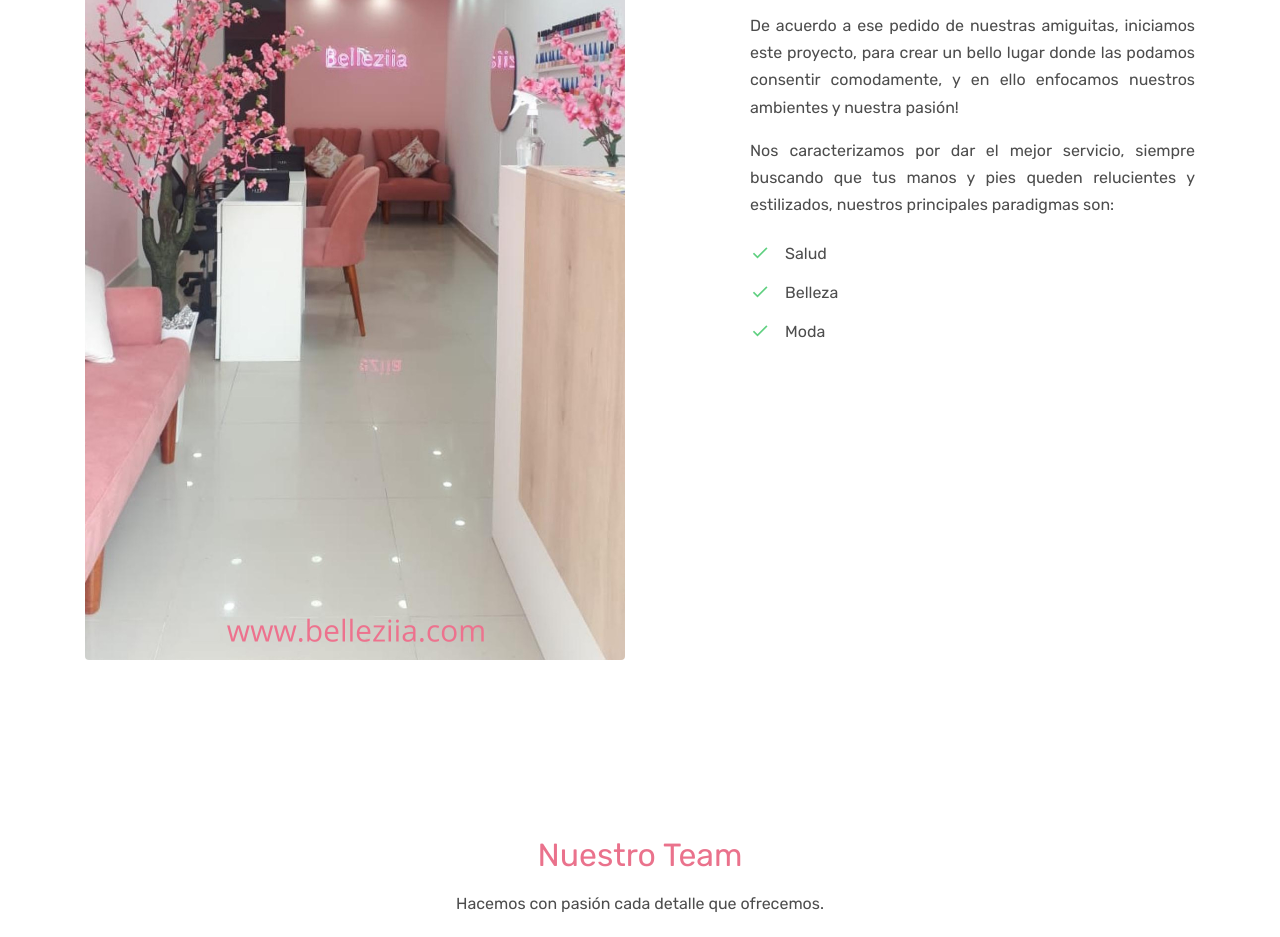
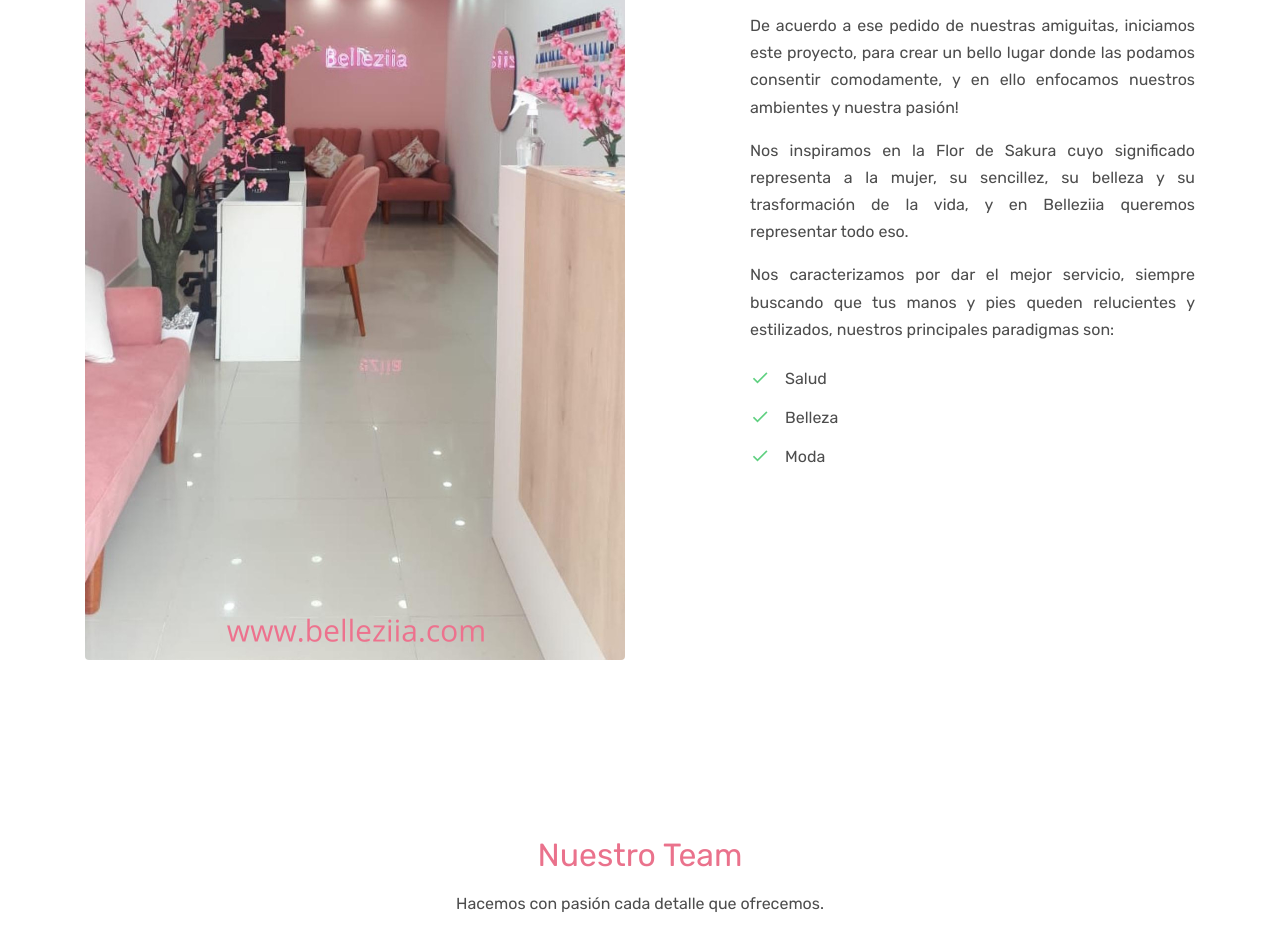
Before and after one commit to belleziia/belleziia.github.io, a plain HTML site: page about.html in a window 1280 px wide. Shown: the part 1180-2117 px from the top of the page. Drawn offline with Linux system fonts and the light colour scheme; files whose address does not match are found by name.

Commit message:
Mejorando about

```diff
--- a/about.html
+++ b/about.html
@@ -190,6 +190,8 @@
             <p class="mb-4">Nacimos para llevar el arte y el cuidado personal a todas nuestras amigas y vecinas, lo hicimos tan bien que todas nos impulsaban a aperturar un lugar para atenderlas.</p>
 
             <p>De acuerdo a ese pedido de nuestras amiguitas, iniciamos este proyecto, para crear un bello lugar donde las podamos consentir comodamente, y en ello enfocamos nuestros ambientes y nuestra pasi&oacute;n!</p>
+
+            <p>Nos inspiramos en la Flor de Sakura cuyo significado representa a la mujer, su sencillez, su belleza y su trasformación de la vida, y en Belleziia queremos representar todo eso.</p>
             <p class="mb-4">Nos caracterizamos por dar el mejor servicio, siempre buscando que tus manos y pies queden relucientes y estilizados, nuestros principales paradigmas son:</p>
 
             <ul class="ul-check list-unstyled success">
```
